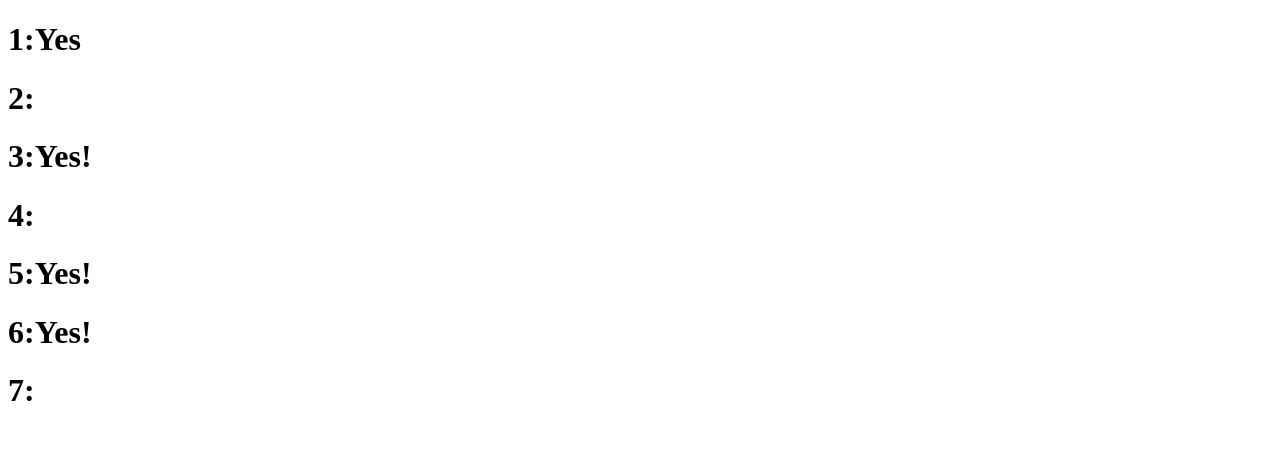
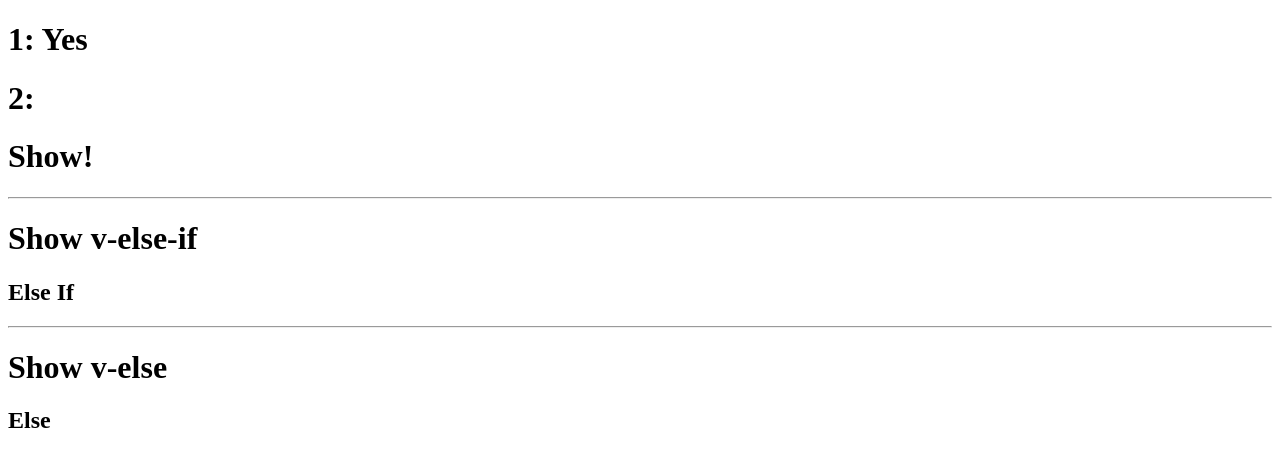
Before and after one commit to budahs/vue-basics, a Vue app: page / in a window 1280 px wide. Shown: the top 466 px of the page. Built offline with nearby package versions, Linux system fonts and the light colour scheme.

Commit message:
v-if, v-else, v-else-if conditionals

```diff
--- a/src/main.js
+++ b/src/main.js
@@ -9,21 +9,24 @@ new Vue({
   el: '#app',
   data: {
     yes: true,
-    no: false,
-    maybe: 0,
-    show: 'yes',
-    dontShow: 'no',
-    yesWord: 'yes'
+    no: false
   },
   template: `
     <div>
-      <h1>1:<span v-show="yes">Yes</span></h1>
-      <h1>2:<span v-show="no">No</span></h1>
-      <h1>3:<span v-show="show == 'yes'">Yes!</span></h1>
-      <h1>4:<span v-show="dontShow == 'yes'">No :(</span></h1>
-      <h1>5:<span v-show="show == yesWord">Yes!</span></h1>
-      <h1>6:<span v-show="0 == 1 - 1">Yes!</span></h1>
-      <h1>7:<span v-show="0 == 1 + 1">No :(</span></h1>
+        <h1>1: <span v-if="yes">Yes</span></h1>
+        <h1>2: <span v-if="no">No</span></h1>
+        <h1 v-if="no">Don't Show</h1>
+        <h1 v-else>Show!</h1>
+        <hr>
+        <h1>Show v-else-if</h1>
+        <h2 v-if="no">If</h2>
+        <h2 v-else-if="yes">Else If</h2>
+        <h2 v-else>Else</h2>
+        <hr>
+        <h1>Show v-else</h1>
+        <h2 v-if="no">If</h2>
+        <h2 v-else-if="no">Else If</h2>
+        <h2 v-else>Else</h2>
     </div>
-  `
+    `
 })
```
